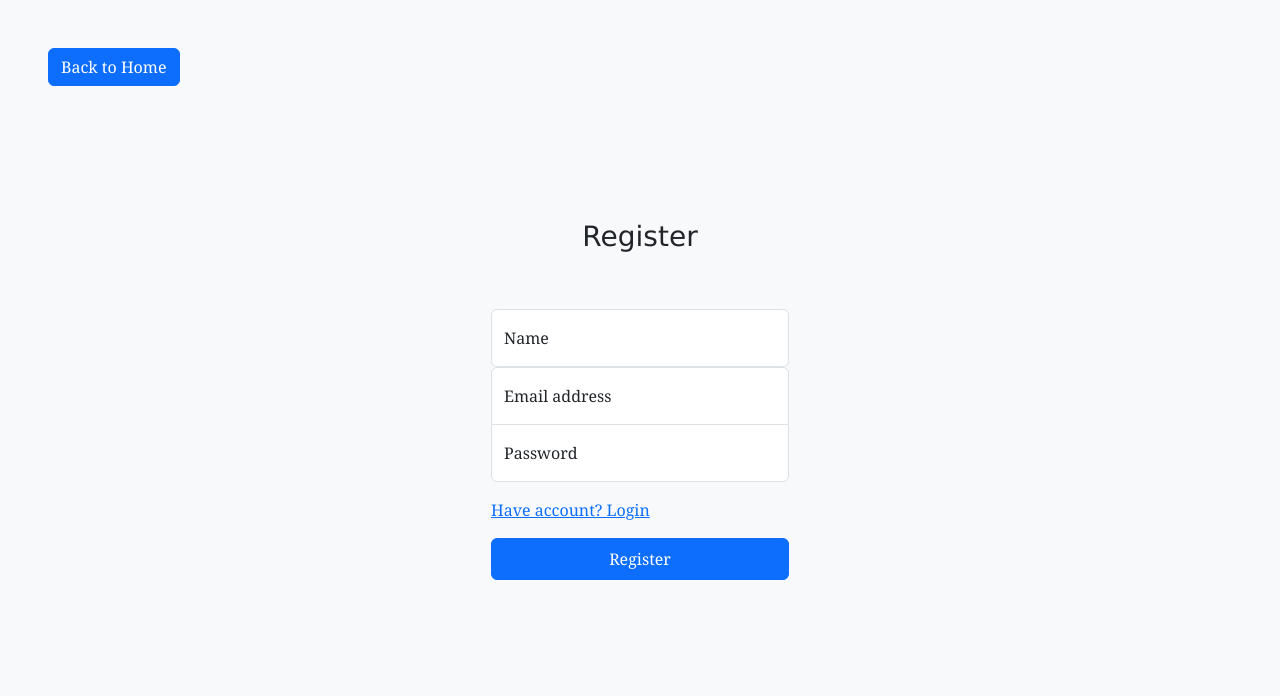
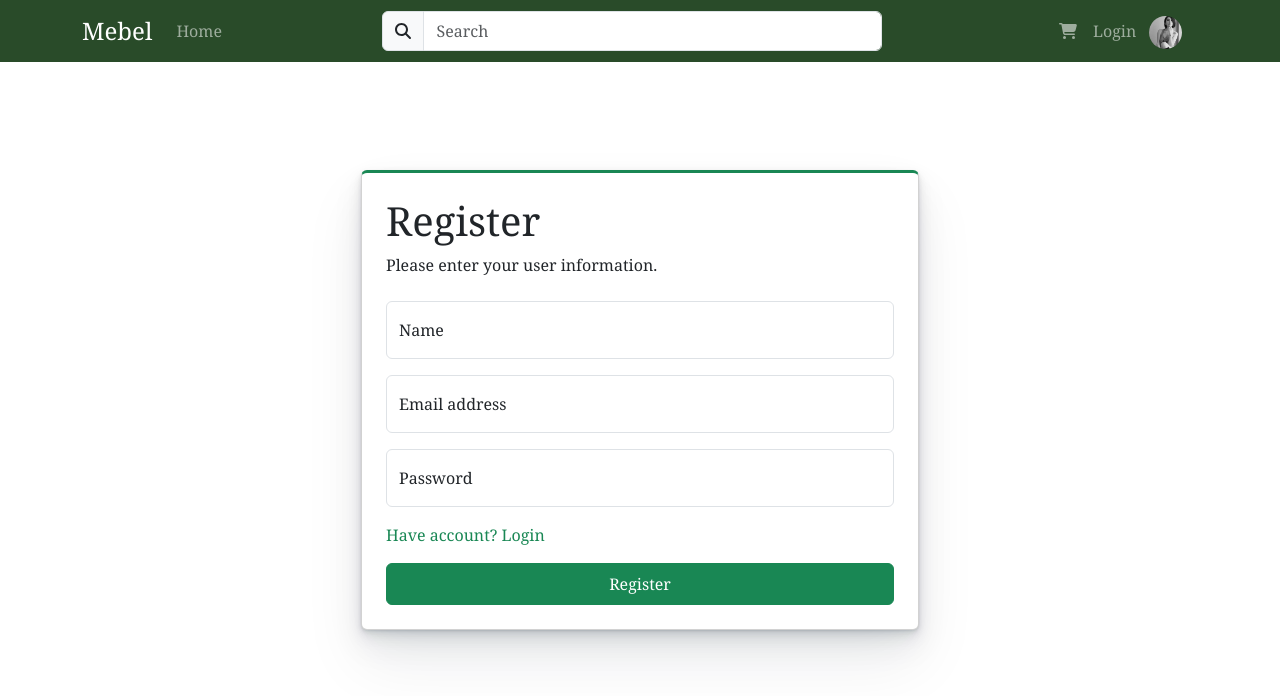
Before and after one commit to farrel35/mebel-baru, a React (Create React App) app: page /register in a window 1280 px wide. Shown: the top 696 px of the page. Built offline with nearby package versions, Linux system fonts and the light colour scheme.

Commit message:
edit register, login, footer

```diff
--- a/src/App.js
+++ b/src/App.js
@@ -17,16 +17,30 @@ import ProductsByCategory from "./components/ProductByCategory";
 const App = () => {
   return (
     <Router>
-      <div>
       <Routes>
         <Route path="/" element={<Home />} />
-          <Route path="/login" element={<Login />} />
-          <Route path="/register" element={<Register />} />
+        <Route
+          path="/login"
+          element={
+            <>
+              <Navbar />
+              <Login />
+            </>
+          }
+        />
+        <Route
+          path="/register"
+          element={
+            <>
+              <Navbar />
+              <Register />
+            </>
+          }
+        />
         <Route path="/cart" element={<Cart />} />
         <Route path="/product/:id" element={<ProductDetail />} />
         <Route path="/category/:category" element={<ProductsByCategory />} />
       </Routes>
-      </div>
     </Router>
   );
 };
--- a/src/components/Footer.js
+++ b/src/components/Footer.js
@@ -1,4 +1,5 @@
 import React from "react";
+import { Link } from "react-router-dom";
 import { FontAwesomeIcon } from "@fortawesome/react-fontawesome";
 import {
   faInstagram,
@@ -97,16 +98,16 @@ const Footer = () => {
               <p className="h6 lh-p mb-3 font-weight-bold">PAGES</p>
               <ul className="footer mb-0 list-unstyled">
                 <li>
-                  <a href="#">Home</a>
+                  <Link to="/">Home</Link>
                 </li>
                 <li>
-                  <a href="#about-us">Tentang Kami</a>
+                  <Link to="/#about-us">Tentang Kami</Link>
                 </li>
                 <li>
-                  <a href="#category">Kategori</a>
+                  <Link to="/#category">Kategori</Link>
                 </li>
                 <li>
-                  <a href="#our-products">Produk</a>
+                  <Link to="/#our-products">Produk</Link>
                 </li>
               </ul>
             </div>
--- a/src/components/Login.js
+++ b/src/components/Login.js
@@ -1,24 +1,24 @@
 import React from "react";
 import { Link } from "react-router-dom";
-
 import "../css/Login.css";
 
 const Login = () => {
   return (
-    <div className="d-flex align-items-center min-vh-100 py-4 bg-body-tertiary">
-      <Link to="/" className="btn btn-primary position-fixed top-0 start-0 m-5">Back to Home</Link>
-      <div className="form-signin w-100 m-auto">
+    <div className="container d-flex flex-column">
+      <div
+        className="row align-items-center justify-content-center g-0
+      min-vh-100"
+      >
+        <div className="col-12 col-md-8 col-lg-6 col-xxl-4 py-5 py-xl-0">
+          <div className="card card-outline smooth-shadow">
+            <div className="card-body p-4">
+              <div className="mb-4">
+                <h1>Login</h1>
+                <p className="mb-6">Please enter your user information.</p>
+              </div>
               <form>
-          {/* <img
-            className="mb-4"
-            src="../assets/brand/bootstrap-logo.svg"
-            alt=""
-            width="72"
-            height="57"
-          /> */}
-          <h1 className="h3 mb-3 fw-normal">Login</h1>
-
-          <div className="form-floating">
+                <div className="input-group">
+                  <div className="form-floating mb-3">
                     <input
                       type="email"
                       className="form-control"
@@ -27,7 +27,9 @@ const Login = () => {
                     />
                     <label for="floatingInput">Email address</label>
                   </div>
-          <div className="form-floating">
+                </div>
+
+                <div className="form-floating mb-3">
                   <input
                     type="password"
                     className="form-control"
@@ -37,13 +39,18 @@ const Login = () => {
                   <label for="floatingPassword">Password</label>
                 </div>
 
-          <div className="text-start my-3">
-            <Link to="/register">Dont have account? Register</Link>
+                <div className="text-start my-3 ">
+                  <Link to="/register" className="text-success">
+                    Dont have account? Register
+                  </Link>
                 </div>
-          <button className="btn btn-primary w-100 py-2" type="submit">
+                <button className="btn btn-success w-100 py-2" type="submit">
                   Login
                 </button>
               </form>
+            </div>
+          </div>
+        </div>
       </div>
     </div>
   );
--- a/src/components/Register.js
+++ b/src/components/Register.js
@@ -5,38 +5,38 @@ import "../css/Login.css";
 
 const Register = () => {
   return (
-    <div className="d-flex align-items-center min-vh-100 py-4 bg-body-tertiary">
-      <Link to="/" className="btn btn-primary position-fixed top-0 start-0 m-5">Back to Home</Link>
-      <div className="form-signin w-100 m-auto">
+    <div className="container d-flex flex-column">
+      <div
+        className="row align-items-center justify-content-center g-0
+    min-vh-100"
+      >
+        <div className="col-12 col-md-8 col-lg-6 col-xxl-4 py-5 py-xl-0">
+          <div className="card card-outline smooth-shadow">
+            <div className="card-body p-4">
+              <div className="mb-4">
+                <h1>Register</h1>
+                <p className="mb-6">Please enter your user information.</p>
+              </div>
               <form>
-          {/* <img
-        className="mb-4"
-        src="../assets/brand/bootstrap-logo.svg"
-        alt=""
-        width="72"
-        height="57"
-      /> */}
-          <h1 className="h3 mb-3 fw-normal">Register</h1>
-
-          <div className="form-floating">
+                <div className="form-floating mb-3">
                   <input
-              type="name"
+                    type="text"
                     className="form-control"
                     id="floatingInput"
                     placeholder="name"
                   />
                   <label for="floatingInput">Name</label>
                 </div>
-          <div className="form-floating">
+                <div className="form-floating mb-3">
                   <input
                     type="email"
                     className="form-control"
                     id="floatingInput"
-              placeholder="name@example.com"
+                    placeholder="Email"
                   />
-            <label for="floatingInput">Email address</label>
+                  <label for="floatingPassword">Email address</label>
                 </div>
-          <div className="form-floating">
+                <div className="form-floating mb-3">
                   <input
                     type="password"
                     className="form-control"
@@ -45,13 +45,19 @@ const Register = () => {
                   />
                   <label for="floatingPassword">Password</label>
                 </div>
+
                 <div className="text-start my-3">
-            <Link to="/login">Have account? Login</Link>
+                  <Link to="/login" className="text-success">
+                    Have account? Login
+                  </Link>
                 </div>
-          <button className="btn btn-primary w-100 py-2" type="submit">
+                <button className="btn btn-success w-100 py-2" type="submit">
                   Register
                 </button>
               </form>
+            </div>
+          </div>
+        </div>
       </div>
     </div>
   );
--- a/src/css/Body.css
+++ b/src/css/Body.css
@@ -6,7 +6,7 @@
   width: 100%;
   padding-top: 75px;
 }
-h1 {
+.h1 {
   text-align: center;
   font-family: Verdana, Geneva, Tahoma, sans-serif;
   padding-bottom: 40px;
@@ -40,7 +40,7 @@ h1 {
   transform: scale(1.05);
   transition: transform 0.3s ease;
 }
-.card {
+/* .card {
   margin-bottom: 20px;
 }
 
@@ -60,7 +60,7 @@ h1 {
 
 .card:hover {
   box-shadow: 0px 0px 10px rgba(0, 0, 0, 0.3);
-}
+} */
 #our-products {
   padding: 20px;
 }
--- a/src/css/Login.css
+++ b/src/css/Login.css
@@ -18,3 +18,18 @@
   border-top-left-radius: 0;
   border-top-right-radius: 0;
 }
+
+.smooth-shadow {
+  box-shadow: 0 1px 2px rgba(21, 30, 40, 0.07), 0 2px 4px rgba(21, 30, 40, 0.07),
+    0 4px 8px rgba(21, 30, 40, 0.07), 0 8px 16px rgba(21, 30, 40, 0.07),
+    0 16px 32px rgba(21, 30, 40, 0.07), 0 32px 64px rgba(21, 30, 40, 0.07) !important;
+}
+
+a,
+a:hover {
+  text-decoration: none;
+}
+
+.card-outline {
+  border-top: 3px solid #198754;
+}
--- a/src/css/ProductDetail.css
+++ b/src/css/ProductDetail.css
@@ -1,9 +1,9 @@
-body {
+/* body {
   font-family: Arial, sans-serif;
   background-color: #f5f5f5;
   margin: 0;
   padding: 0;
-}
+} */
 
 /* .container {
   width: 80%;
--- a/src/index.css
+++ b/src/index.css
@@ -1,4 +1,4 @@
-body {
+/* body {
   margin: 0;
   font-family: -apple-system, BlinkMacSystemFont, 'Segoe UI', 'Roboto', 'Oxygen',
     'Ubuntu', 'Cantarell', 'Fira Sans', 'Droid Sans', 'Helvetica Neue',
@@ -10,4 +10,4 @@ body {
 code {
   font-family: source-code-pro, Menlo, Monaco, Consolas, 'Courier New',
     monospace;
-}
+} */
--- a/src/index.js
+++ b/src/index.js
@@ -3,8 +3,6 @@ import ReactDOM from "react-dom/client";
 import "./index.css";
 import App from "./App";
 import reportWebVitals from "./reportWebVitals";
-import "bootstrap/dist/css/bootstrap.css";
-import "bootstrap/dist/css/bootstrap.min.css";
 import "@fortawesome/fontawesome-free/css/all.min.css";
 
 const root = ReactDOM.createRoot(document.getElementById("root"));
```
Also changed, not shown: src/components/Body.js (+62 -19 lines). Lines whose indentation alone changed are shown as unchanged.
